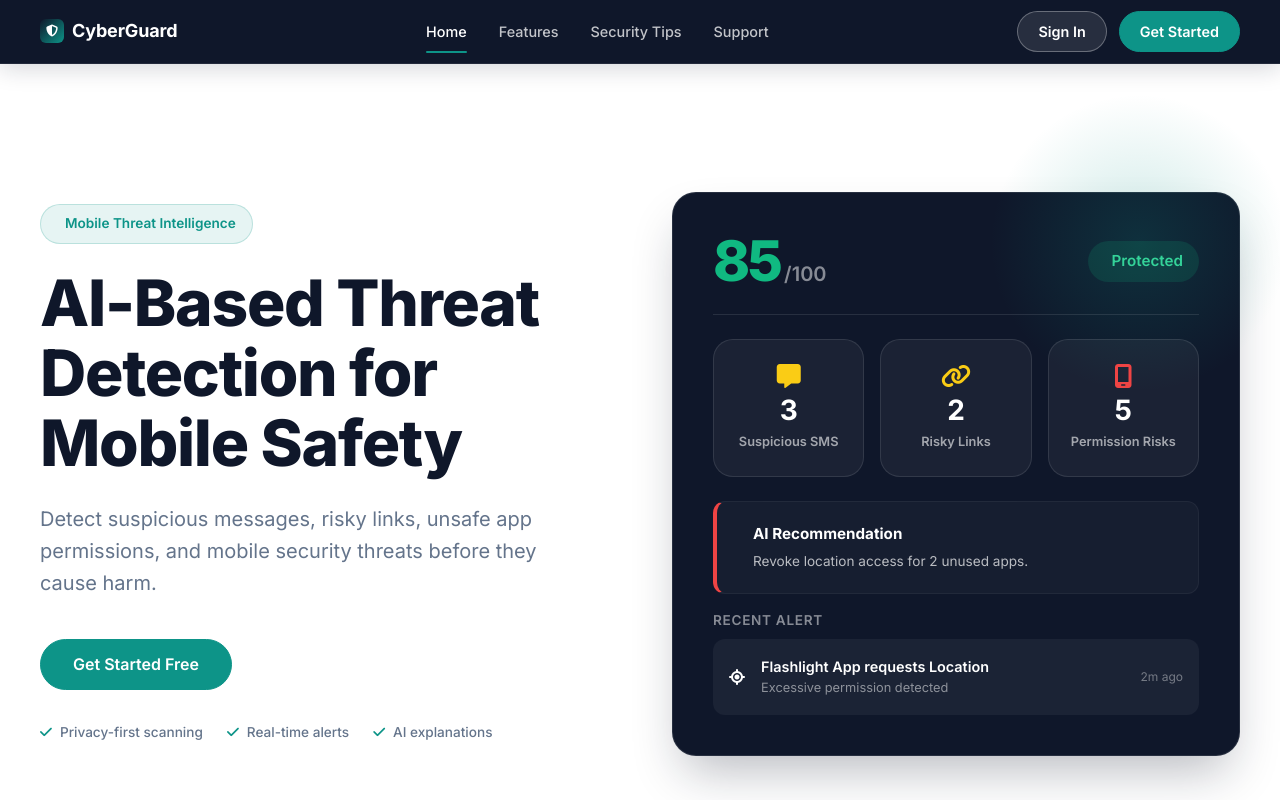
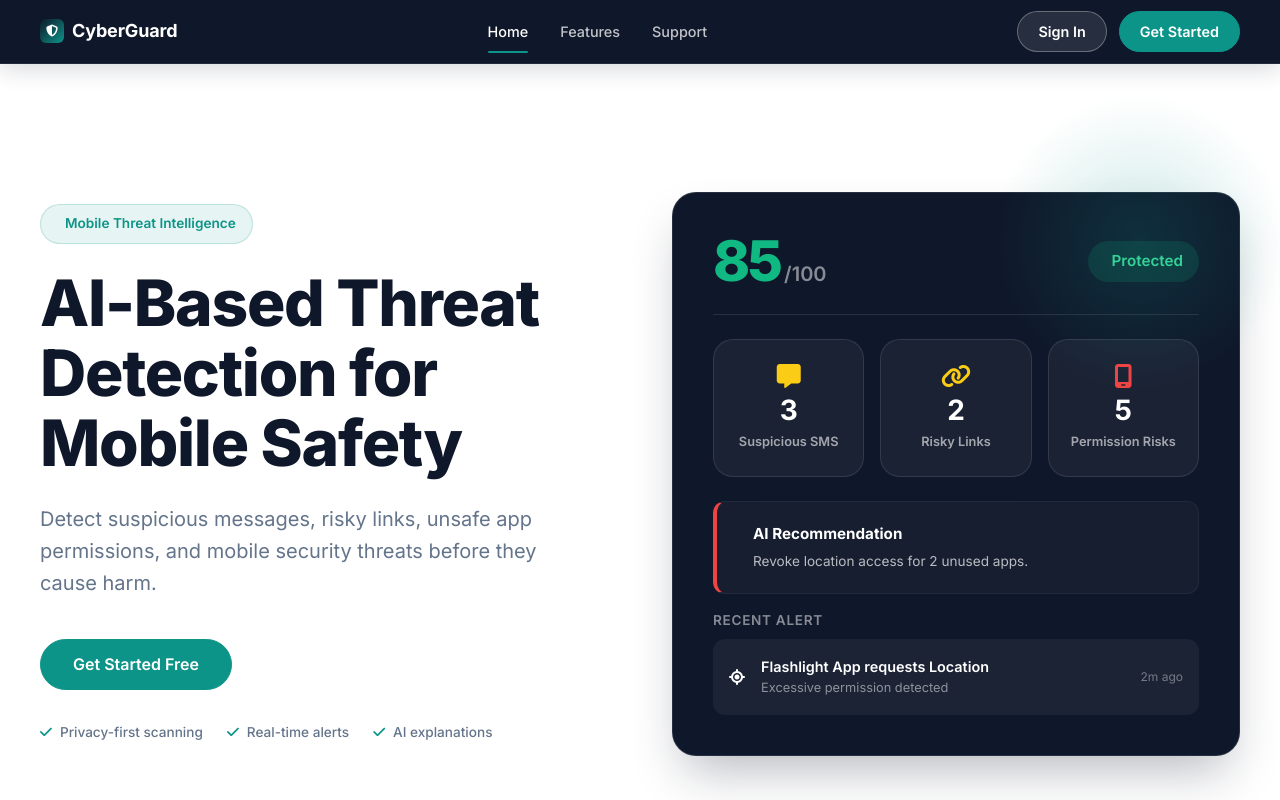
Before and after one commit to Shubhamwadhe111/CyberGuard-AI-, a plain HTML site: page index.html in a window 1280 px wide. Shown: the top 800 px of the page. Drawn offline with Linux system fonts and the light colour scheme.

Commit message:
fix: remove Security Tips from pre-login navbar

```diff
--- a/index.html
+++ b/index.html
@@ -21,7 +21,6 @@
             <div class="desktop-nav">
                 <a href="index.html" class="nav-item active">Home</a>
                 <a href="features.html" class="nav-item">Features</a>
-                <a href="security-tips.html" class="nav-item">Security Tips</a>
                 <a href="support.html" class="nav-item">Support</a>
             </div>
 
```
